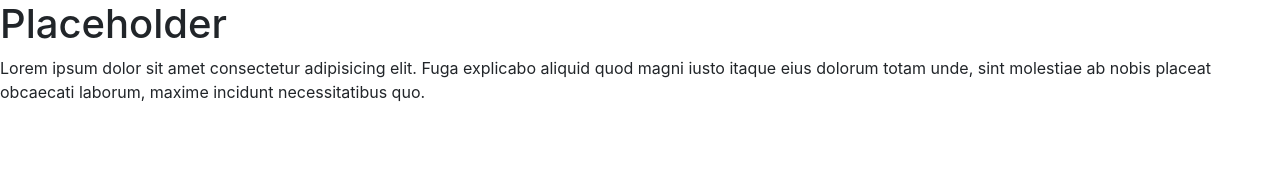
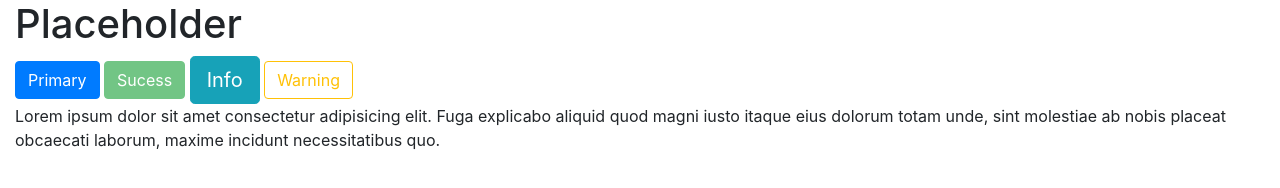
Before and after one commit to lirakarla/BootCamp, a plain HTML site: page CSS/Seccion 12_Bootstrap/index.html in a window 1280 px wide. Drawn offline with nearby package versions, Linux system fonts and the light colour scheme.

Commit message:
parte bootstrap

```diff
--- a/CSS/Seccion 12_Bootstrap/index.html
+++ b/CSS/Seccion 12_Bootstrap/index.html
@@ -9,7 +9,16 @@
     <link rel="stylesheet" href="app.css">
 </head>
 <body>
-    <h1>Placeholder</h1>
-    <p>Lorem ipsum dolor sit amet consectetur adipisicing elit. Fuga explicabo aliquid quod magni iusto itaque eius dolorum totam unde, sint molestiae ab nobis placeat obcaecati laborum, maxime incidunt necessitatibus quo.</p>
+    <!--La diferencia entre container y container-fluid es que el container deja margenes y el fluid no-->
+    <div class="container-fluid">
+        <h1>Placeholder</h1>
+        <button type="button" class="btn btn-primary">Primary</button>
+        <button type="button" class="btn btn-success disabled">Sucess</button>
+        <button type="button" class="btn btn-info btn-lg">Info</button>
+        <button class="btn btn-outline-warning">Warning</button>
+        <p>Lorem ipsum dolor sit amet consectetur adipisicing elit. Fuga explicabo aliquid quod magni iusto itaque eius dolorum totam unde, sint molestiae ab nobis placeat obcaecati laborum, maxime incidunt necessitatibus quo.</p>
+    </div>
+    <script src="https://code.jquery.com/jquery-3.5.1.slim.min.js" integrity="sha384-DfXdz2htPH0lsSSs5nCTpuj/zy4C+OGpamoFVy38MVBnE+IbbVYUew+OrCXaRkfj" crossorigin="anonymous"></script>
+    <script src="https://cdn.jsdelivr.net/npm/bootstrap@4.5.3/dist/js/bootstrap.bundle.min.js" integrity="sha384-ho+j7jyWK8fNQe+A12Hb8AhRq26LrZ/JpcUGGOn+Y7RsweNrtN/tE3MoK7ZeZDyx" crossorigin="anonymous"></script>
 </body>
 </html>
```
